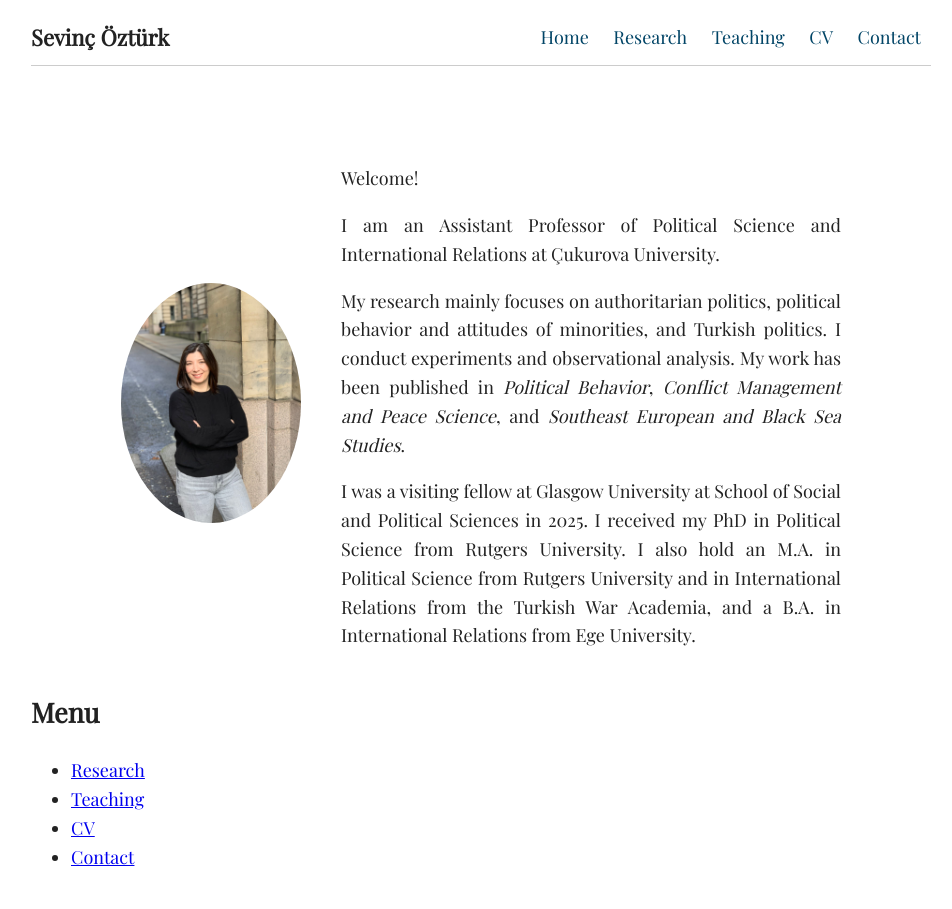
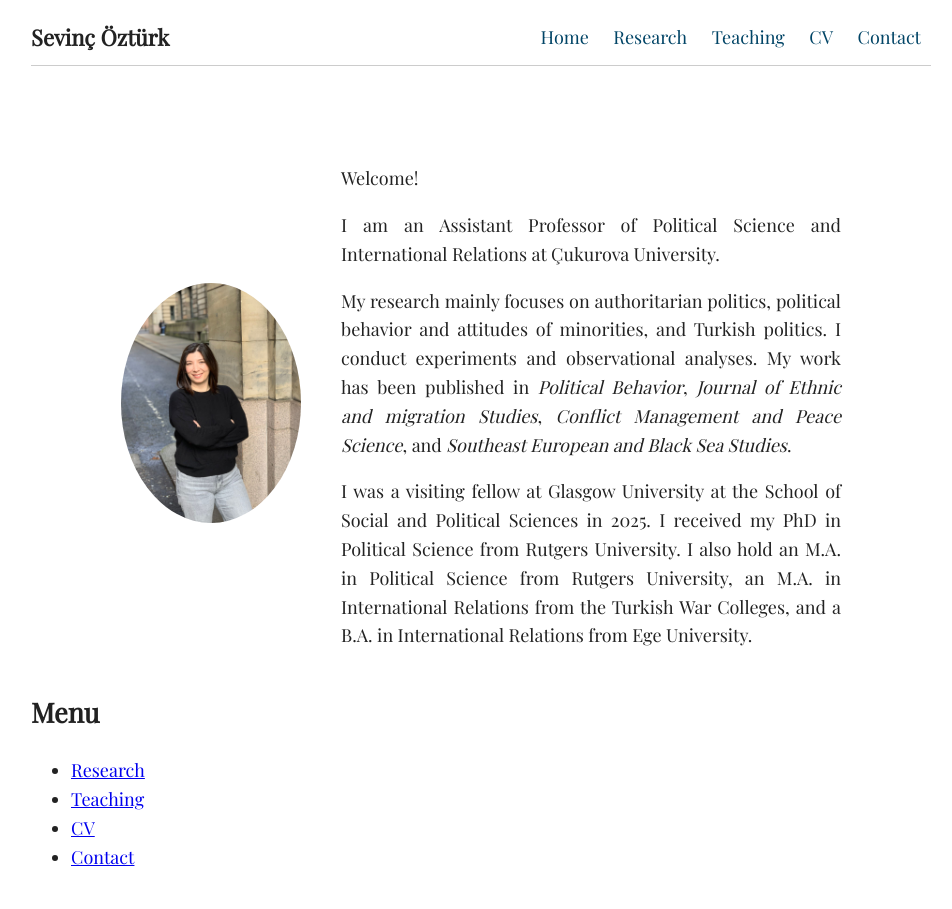
Before and after one commit to SevincOzturk/sevincozturk.github.io, a Jekyll site: the page built from index.md, in a window 1280 px wide. Shown: the whole page, without its empty margins (159-1111 px from the left). Built offline with Jekyll 4.4.1, drawn with Linux system fonts in a browser that asks for light colours.

Commit message:
Update index.md

```diff
--- a/index.md
+++ b/index.md
@@ -13,9 +13,9 @@ title: Home
 <div style="max-width: 500px; text-align: justify;"> <p> Welcome! </p>
   <p> I am an Assistant Professor of Political Science and International Relations at Çukurova University.</p>
 
-<p>My research mainly focuses on authoritarian politics, political behavior and attitudes of minorities, and Turkish politics. I conduct experiments and observational analysis.  My work has been published in <em>Political Behavior</em>, <em>Conflict Management and Peace Science</em>, and <em>Southeast European and Black Sea Studies</em>.</p>
+<p>My research mainly focuses on authoritarian politics, political behavior and attitudes of minorities, and Turkish politics. I conduct experiments and observational analyses.  My work has been published in <em>Political Behavior</em>, <em>Journal of Ethnic and migration Studies</em>, <em>Conflict Management and Peace Science</em>, and <em>Southeast European and Black Sea Studies</em>.</p>
 
-<p> I was a visiting fellow at Glasgow University at School of Social and Political Sciences in 2025. I received my PhD in Political Science from Rutgers University. I also hold an M.A. in Political Science from Rutgers University and in International Relations from the Turkish War Academia, and a B.A. in International Relations from Ege University.
+<p> I was a visiting fellow at Glasgow University at the School of Social and Political Sciences in 2025. I received my PhD in Political Science from Rutgers University. I also hold an M.A. in Political Science from Rutgers University, an M.A. in International Relations from the Turkish War Colleges, and a B.A. in International Relations from Ege University.
   </p>
   </div>
 </div>
```
